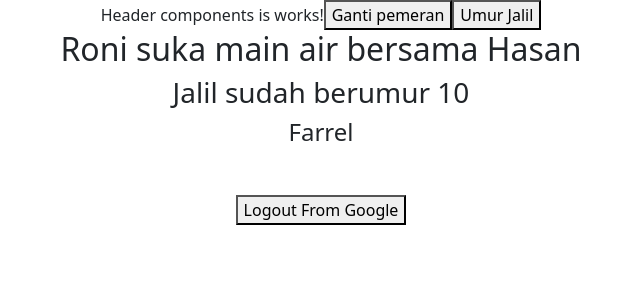
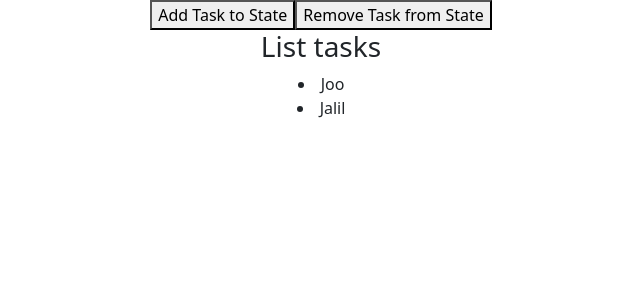
Before and after one commit to synrgy-5-fsw-1-cihuy/belajar-reactjs, a React (Create React App) app: page / in a window 1280 px wide. Shown: the top 300 px of the page, without its empty margins (319-959 px from the left). Built offline with nearby package versions, Linux system fonts and the light colour scheme.

Commit message:
add react redux add task

```diff
--- a/package.json
+++ b/package.json
@@ -12,8 +12,10 @@
     "react": "^18.2.0",
     "react-bootstrap": "^2.6.0",
     "react-dom": "^18.2.0",
+    "react-redux": "^8.0.5",
     "react-router-dom": "^6.4.5",
     "react-scripts": "5.0.1",
+    "redux": "^4.2.0",
     "styled-components": "^5.3.6",
     "web-vitals": "^2.1.4"
   },
--- a/src/App.js
+++ b/src/App.js
@@ -1,26 +1,32 @@
-import { BrowserRouter as Router, Route, Routes } from 'react-router-dom';
+import { useEffect } from 'react';
+import { connect } from 'react-redux';
+// import { BrowserRouter as Router, Route, Routes } from 'react-router-dom';
 import './App.css';
-import Contact from './components/contact/Contact';
-// import Content from './components/content/Content';
-import Header from './components/header/Header';
-import Login from './components/login/Login';
-import OAuth from './components/oauth/OAuth';
-import Profile from './components/profile/Profile';
-import User from './components/user/User';
+import { addTask, removeTask } from './components/store/Actions';
+// import Contact from './components/contact/Contact';
+// import Login from './components/login/Login';
+// import OAuth from './components/oauth/OAuth';
+// import Profile from './components/profile/Profile';
+// import User from './components/user/User';
+// import { addTask } from './components/store/Actions';
 
-function App() {
-  const person = {
-    name: "Farrel"
-  };
+function App({ appState, addNewTask, removeLastTask }) {
+
+  const handleAddTask = () => {
+    addNewTask('Ganda');
+  }
+
+  const handleRemoveTask = () => {
+    removeLastTask();
+  }
+
+  useEffect(() => {
+    console.log("STATE COMP :", appState);
+  }, [appState])
 
   return (
     <div className="App">
-      <Header
-      name="Jalil"
-      age={20}
-      person={person}
-      />
-      <Router>
+      {/* <Router>
          <Routes>
             <Route path='/login' element={<Login />} />
             <Route path='/contact' element={<Contact />} />
@@ -28,16 +34,28 @@ function App() {
             <Route path='/user' element={<User />} />
             <Route path='/' element={<OAuth />} />
          </Routes>
-      </Router>
-      {/* <Content
-      name="Jalil"
-      age={20}
-      /> */}
-      {/* FAQ */}
-      {/* Footer */}
-
+      </Router> */}
+      <button onClick={() => handleAddTask()}>Add Task to State</button>
+      <button onClick={() => handleRemoveTask()}>Remove Task from State</button>
+      <h3>List tasks</h3>
+      <div>
+        { appState.tasks.map((task) => {
+          return <li>{task}</li>
+        })}
+      </div>
     </div>
   );
 }
 
-export default App;
+// Map State Redux to State Comp
+const mapStateToProps = (state) => ({
+  appState: state
+});
+
+// Map Dispatch Action to Props Comp
+const mapDispatchToProps = (dispatch) => ({
+  addNewTask: (task) => dispatch(addTask(task)),
+  removeLastTask: () => dispatch(removeTask())
+});
+
+export default connect(mapStateToProps, mapDispatchToProps)(App);
--- /dev/null
+++ b/src/components/store/Actions.js
@@ -0,0 +1,14 @@
+const addTask = (task) => ({
+    type: 'ADD_TASK',
+    task
+});
+
+const removeTask = (task) => ({
+    type: 'REMOVE_TASK',
+    task
+});
+
+export {
+    addTask,
+    removeTask
+}
--- /dev/null
+++ b/src/components/store/reducer/Reducer.js
@@ -0,0 +1,22 @@
+const initialState = {
+    tasks: ['Joo', 'Jalil']
+};
+
+const appReducer = (state = initialState, action) => {
+
+    switch(action.type) {
+        case 'ADD_TASK':
+            return {
+                ...state,
+                tasks: state.tasks.concat(action.task)
+            }
+        case 'REMOVE_TASK':
+            return {
+                tasks: state.tasks.pop()
+            }
+        default:
+            return state;
+    }
+};
+
+export default appReducer;
--- a/src/index.js
+++ b/src/index.js
@@ -4,12 +4,20 @@ import './index.css';
 import App from './App';
 import reportWebVitals from './reportWebVitals';
 import 'bootstrap/dist/css/bootstrap.min.css';
+import { Provider } from 'react-redux';
+import { legacy_createStore as createStore } from 'redux';
+import appReducer from './components/store/reducer/Reducer';
+
+const store = createStore(appReducer);
 
 const root = ReactDOM.createRoot(document.getElementById('root'));
+console.log("STATE IN REDUX STORE :", store.getState());
 root.render(
-  <React.StrictMode>
-    <App />
-  </React.StrictMode>
+    <React.StrictMode>
+      <Provider store={store}>
+        <App />
+      </Provider>
+    </React.StrictMode>
 );
 
 // If you want to start measuring performance in your app, pass a function
```
Also changed, not shown: 1 other file (tests, documents, lock files or other folders).
